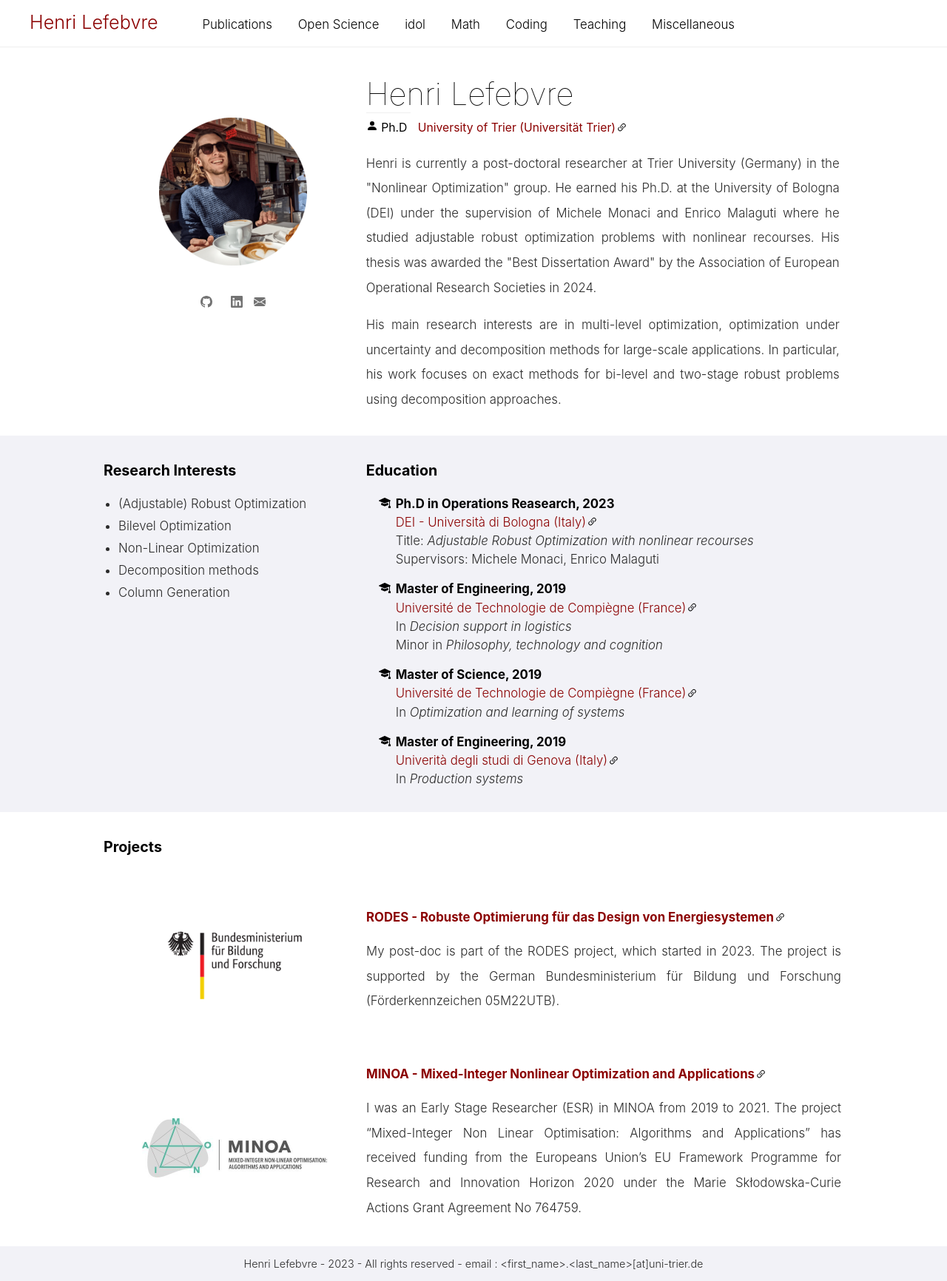
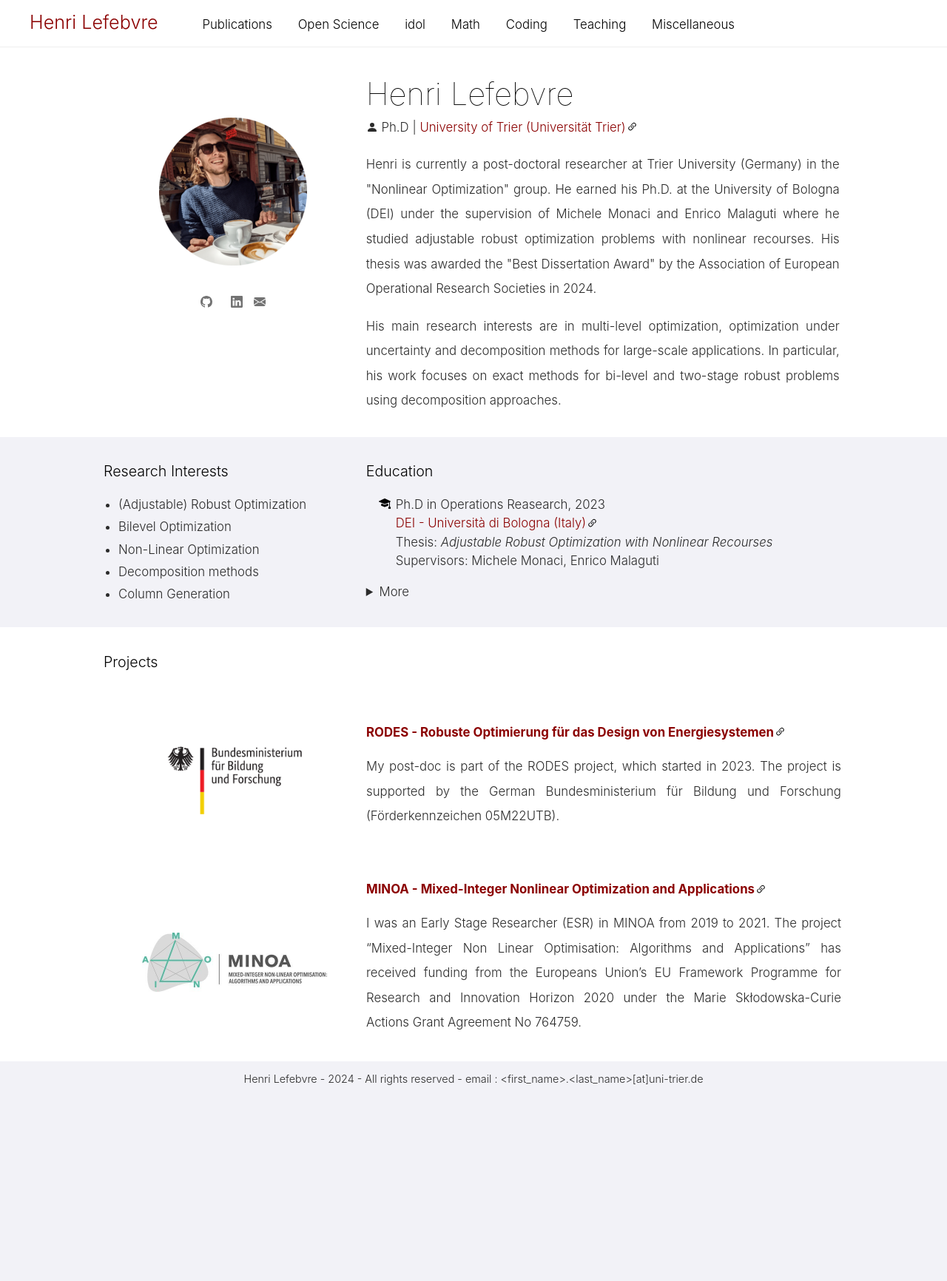
Before and after one commit to hlefebvr/hlefebvr.github.io, a Jekyll site: the page built from index.html, in a window 1280 px wide. Shown: the whole page at 74% size. Built offline with Jekyll 4.4.1, drawn with Linux system fonts in a browser that asks for light colours; nearby versions of some CDN libraries; a style sheet for code colours, icons or effects is not loaded; after the commit the page ends 1482 px from its top, so only the background shows below that.

Commit message:
update css

```diff
--- a/_includes/footer.html
+++ b/_includes/footer.html
@@ -1,5 +1,5 @@
 <div id="footer">
     <div class="content">
-        Henri Lefebvre - 2023 - All rights reserved - email : &lt;first_name&gt;.&lt;last_name&gt;[at]uni-trier.de
+        Henri Lefebvre - 2024 - All rights reserved - email : &lt;first_name&gt;.&lt;last_name&gt;[at]uni-trier.de
     </div>
 </div>
--- a/_layouts/default.html
+++ b/_layouts/default.html
@@ -3,7 +3,11 @@
   <head>
     <meta name="viewport" content="width=device-width, initial-scale=1">
     <meta charset="utf-8">
-    <title>{{ page.title }} - {{ site.title }}</title>
+    {% if page.title == "Home" %}
+      <title>{{ site.title }}</title>
+    {% else %}
+      <title>{{ page.title }} - {{ site.title }}</title>
+    {% endif %}
 
     <link rel="stylesheet" href="{{ "/assets/css/design.css" | relative_url }}">
 
--- a/assets/css/design.css
+++ b/assets/css/design.css
@@ -10,6 +10,7 @@ html {
 
 h1, h2, h3, h4, h5, h6 {
 color: black;
+font-weight: 300;
 }
 
 .primary {
--- a/index.html
+++ b/index.html
@@ -34,19 +34,20 @@ title: "Home"
                 </div>
             </div>
 
-            <div class="home-bio""">
+            <div class="home-bio">
                 <h2>Henri Lefebvre</h2>
-                <h3>
+                <p>
                     <span>
-                        <svg xmlns="http://www.w3.org/2000/svg" width="16" height="16" fill="currentColor" class="bi bi-person-fill" viewBox="0 0 16 16">
+                        <svg style="position:relative;top:2px" xmlns="http://www.w3.org/2000/svg" width="16" height="16" fill="currentColor" class="bi bi-person-fill" viewBox="0 0 16 16">
                             <path d="M3 14s-1 0-1-1 1-4 6-4 6 3 6 4-1 1-1 1H3zm5-6a3 3 0 1 0 0-6 3 3 0 0 0 0 6z"/>
                         </svg>
                         Ph.D
                     </span>
+                    |
                     <span>
                         <a href="https://martinschmidt.squarespace.com/team">University of Trier (Universität Trier)</a>
                     </span>
-                </h3>
+                </p>
 
                 <p>
                     Henri is currently a post-doctoral researcher at Trier University (Germany) in the "Nonlinear Optimization" group.
@@ -88,28 +89,33 @@ title: "Home"
             <p>
                 <ul class="education">
                     <li>
-                        <b>Ph.D in Operations Reasearch, 2023</b><br />
+                        Ph.D in Operations Reasearch, 2023<br />
                         <a href="https://www.unibo.it/it" target="_blank">DEI - Università di Bologna (Italy)</a><br />
-                        Title: <i>Adjustable Robust Optimization with nonlinear recourses</i><br />
+                        Thesis: <i>Adjustable Robust Optimization with Nonlinear Recourses</i><br />
                         Supervisors: Michele Monaci, Enrico Malaguti
                     </li>
+                </ul>
+                <details>
+                    <summary>More</summary>
+                    <ul class="education">
                         <li>
-                        <b>Master of Engineering, 2019</b><br />
+                            Master of Engineering, 2019<br />
                             <a href="https://www.utc.fr/" target="_blank">Université de Technologie de Compiègne (France)</a><br />
                             In <i>Decision support in logistics</i><br />
                             Minor in <i>Philosophy, technology and cognition</i>
                         </li>
                         <li>
-                        <b>Master of Science, 2019</b><br />
+                            Master of Science, 2019<br />
                             <a href="https://www.utc.fr/" target="_blank">Université de Technologie de Compiègne (France)</a><br />
                             In <i>Optimization and learning of systems</i>
                         </li>
                         <li>
-                        <b>Master of Engineering, 2019</b><br />
+                            Master of Engineering, 2019<br />
                             <a href="https://unige.it/" target="_blank">Univerità degli studi di Genova (Italy)</a><br />
                             In <i>Production systems</i>
                         </li>
                     </ul>
+                </details>
             </p>
         </div>
 
```
Lines whose indentation alone changed are shown as unchanged.
